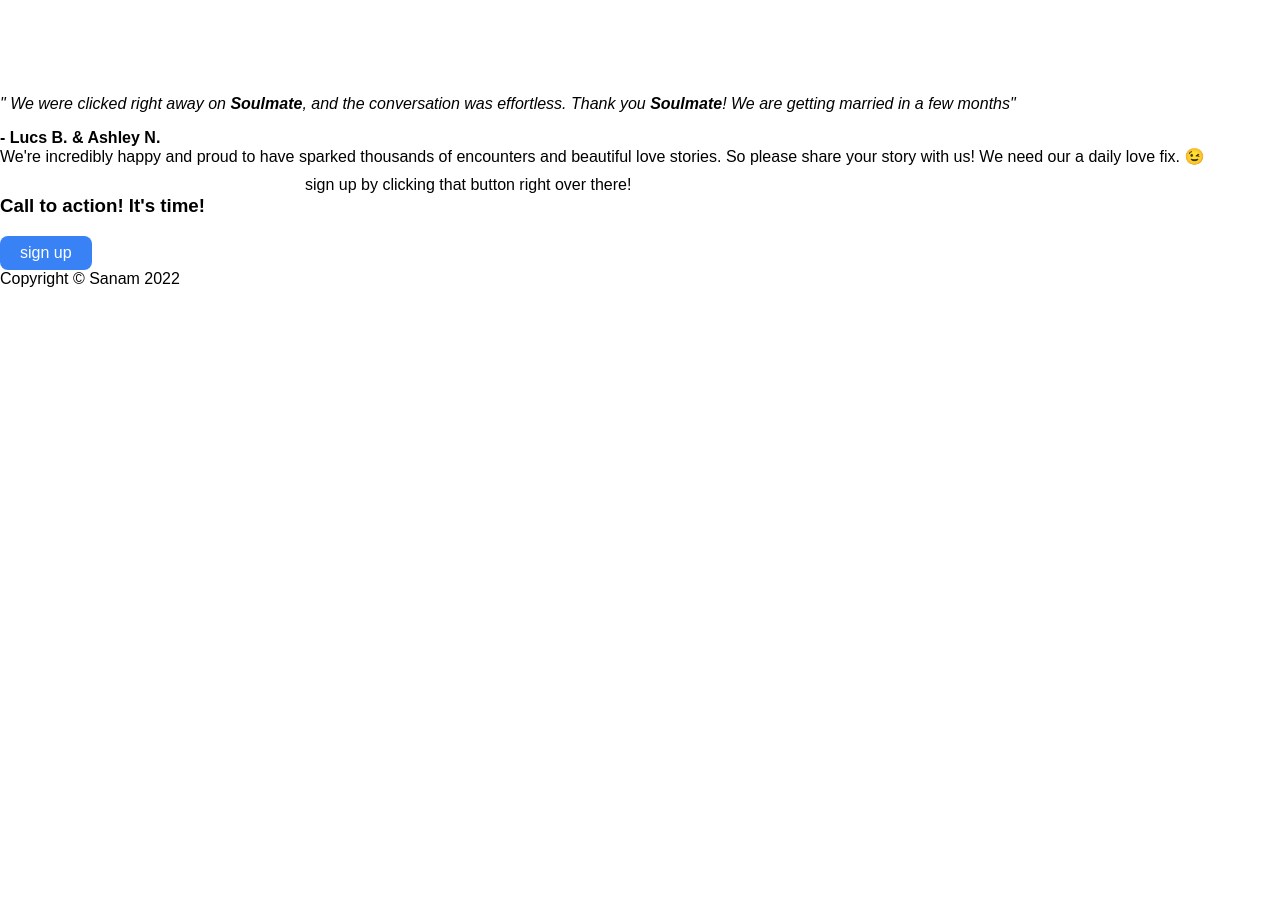
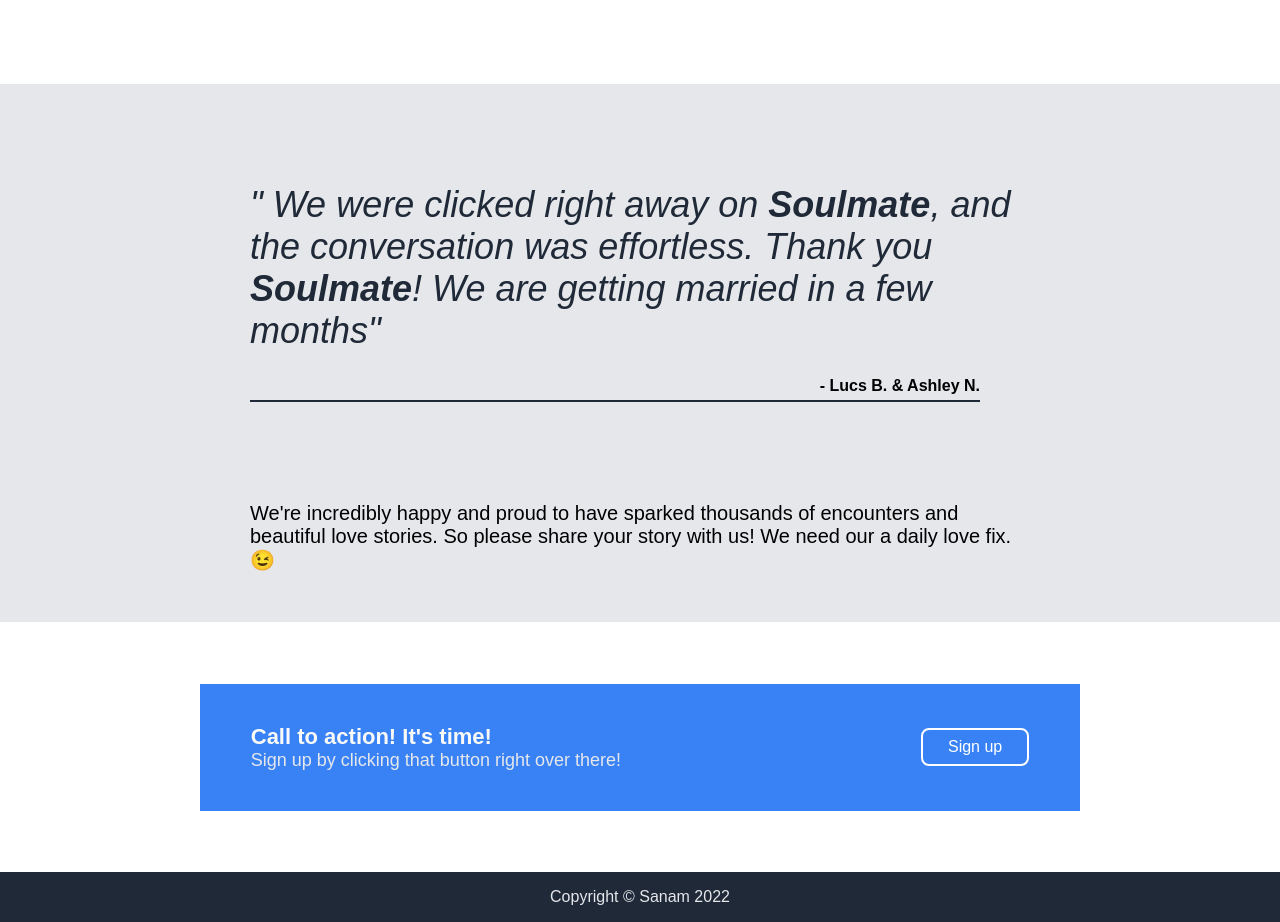
Before and after one commit to rruhsu/Landing-Page, a plain HTML site: page index.html in a window 1280 px wide. Shown: the part 1040-1962 px from the top of the page. Before the commit the page ends 1328 px from the top, so only its background shows below. Drawn offline with Linux system fonts and the light colour scheme.

Commit message:
Style Footer

```diff
--- a/index.html
+++ b/index.html
@@ -5,7 +5,7 @@
     <meta charset="UTF-8">
     <meta http-equiv="X-UA-Compatible" content="IE=edge">
     <meta name="viewport" content="width=device-width, initial-scale=1.0">
-    <title>First Landing Page</title>
+    <title> Soulmate </title>
     <link rel="stylesheet" href="styles.css">
 </head>
 
@@ -28,7 +28,7 @@
 
         <div class="hero">
             <div>
-                <div class="main-text">Are you looking for love of your life?
+                <div class="main-text">Are you looking for the love of your life?
                 </div>
                 <div class="secondary-text">
                     We are not just for dating but help you find the perfect person for you so you can spend rest of
@@ -36,7 +36,7 @@
                     <br>
                     You deserve to find who you're looking for!
                 </div>
-                <button class="sign up">Sign up</button>
+                <button>Sign up</button>
 
             </div>
 
@@ -94,27 +94,30 @@
         </div>
     </div>
 
-    <div class="third section">
-        <p><i>" We were clicked right away on <strong>Soulmate</strong>, and the conversation was effortless. Thank
-                you
-                <strong>Soulmate</strong>! We are getting married in a few months"</i></p>
-        <div> <b>- Lucs B. & Ashley N.</b></div>
+    <div class="third-section">
+        <div class="review">" We were clicked right away on <strong>Soulmate</strong>, and the conversation was
+            effortless. Thank
+            you
+            <strong>Soulmate</strong>! We are getting married in a few months"
+        </div>
+        <div class="reviewer">- Lucs B. & Ashley N.</div>
 
-        <div>We're incredibly happy and proud to have sparked thousands of encounters and beautiful love stories. So
+        <div class="review-end">We're incredibly happy and proud to have sparked thousands of encounters and beautiful
+            love stories. So
             please share
             your story with us! We need our a daily love fix. 😉</div>
     </div>
 
 
-    <div class="fourth section">
+    <div class="fourth-section">
         <div class="modal">
-            <div class="container">
-                <h3 class="modal-header">
+            <div>
+                <div class="modal-header">
                     Call to action! It's time!
-                </h3>
-                sign up by clicking that button right over there!
+                </div>
+                <div class="modal-text">Sign up by clicking that button right over there!</div>
             </div>
-            <button class="Sign up">sign up</button>
+            <button class="sign-up">Sign up</button>
         </div>
 
     </div>
--- a/styles.css
+++ b/styles.css
@@ -53,7 +53,7 @@ a{
 }
 
 button{
-    padding: 8px 20px;
+    padding: 8px 25px;
     border-radius: 8px;
     color: white;
     font-size: 16px;
@@ -88,7 +88,7 @@ button{
     display: flex;
     flex: 1;
     gap: 100px;
-    padding-top: 10px;
+    padding-top: 15px;
 
 }
 
@@ -114,3 +114,71 @@ img{
     height: auto;
 
 }
+
+.third-section{
+    background-color: #E5E7EB;
+    padding: 100px 250px 50px;
+
+}
+
+.review {
+    font-size: 36px;
+    font-style: italic;
+    color: #1f2937;
+}
+
+.reviewer{
+    text-align: end;
+    margin: 25px 50px 100px 0px;
+    padding-bottom: 5px;
+    font-weight: bold;
+    border-bottom: 2px solid #1F2937;
+}
+
+.review-end{
+    font-size: 20px;
+}
+
+
+.fourth-section{
+    height: 250px;
+    display: flex;
+    justify-content: center;
+    align-items: center;
+
+}
+
+.modal{
+    background-color: #3882F6;
+    display: flex;
+    justify-content: center;
+    align-items: center;
+    width: 800px;
+    padding: 40px;
+    gap: 300px;
+
+}
+
+.modal-header{
+    font-size: 22px;
+    font-weight: bold;
+    color: #F9FAF8;
+}
+
+.modal-text{
+    font-size: 18px;
+    color: #E5E7EB;
+}
+
+.sign-up {
+    border: 2px solid
+}
+
+.footer{
+    height:50px;
+    color: #E5E7EB;
+    background-color: #1F2937;
+    display: flex;
+    justify-content: center;
+    align-items: center;
+}
```
